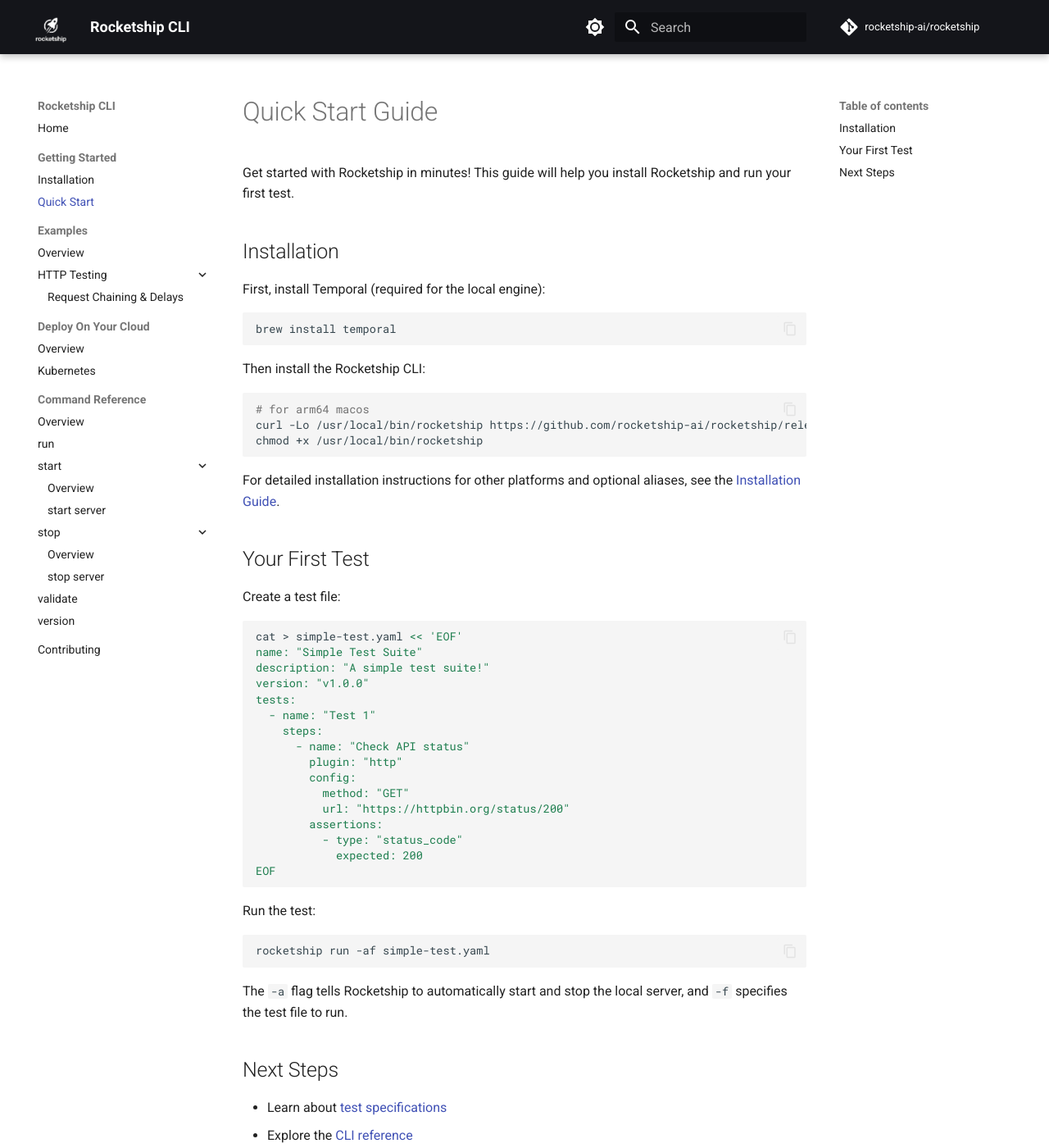
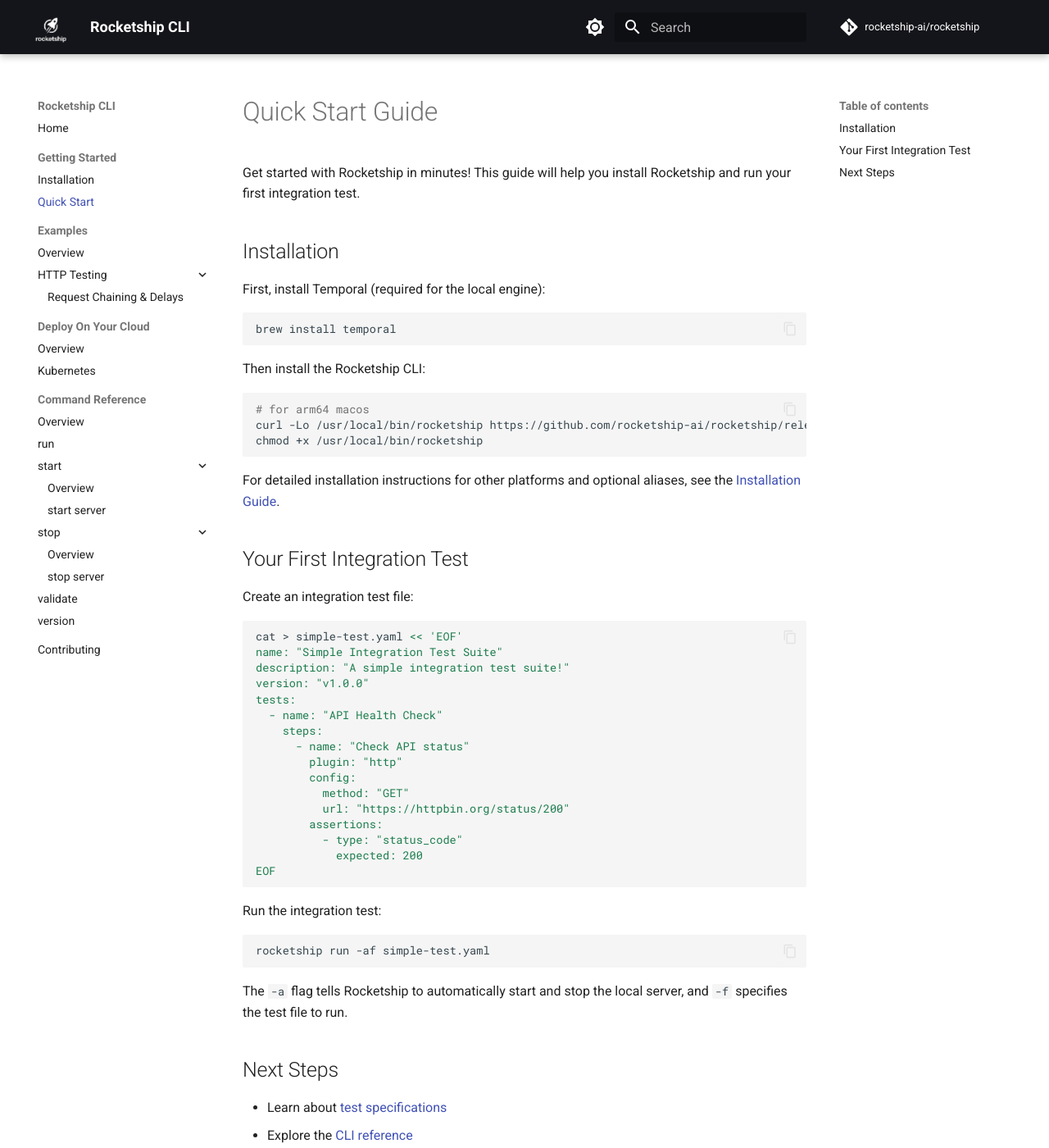
Before and after one commit to rocketship-ai/rocketship, an MkDocs documentation site: the page built from docs/src/quickstart.md, in a window 1280 px wide and 1400 px high. Shown: the whole window at 82% size. Built offline with MkDocs 1.6.1 and Material for MkDocs 9.7.7, drawn with Linux system fonts in a browser that asks for light colours; comment, search, counter and statistics services are not loaded.

Commit message:
readme and docs copy change

````diff
--- a/docs/src/examples.md
+++ b/docs/src/examples.md
@@ -1,12 +1,12 @@
 # Examples
 
-Rocketship comes with example test suites that demonstrate different features and use cases. Each example includes detailed explanations and ready-to-use test specifications.
+Rocketship comes with example integration test suites that demonstrate different features and use cases. Each example includes detailed explanations and ready-to-use integration test specifications.
 
 ## Available Examples
 
 ### HTTP Testing
 
-- [Request Chaining & Delays](examples/request-chaining.md) - Learn how to chain HTTP requests, handle responses, and use delays in your test suites
+- [Request Chaining & Delays](examples/request-chaining.md) - Learn how to chain HTTP requests, handle responses, and use delays in your integration test suites
 
 ## Running the Examples
 
@@ -19,7 +19,7 @@
 Then, run an example:
 
 ```bash
-# Run the example test suite
+# Run the example integration test suite
 rocketship run -af examples/request-chaining/rocketship.yaml
 ```
 
--- a/docs/src/installation.md
+++ b/docs/src/installation.md
@@ -4,7 +4,7 @@
 
 ## Prerequisites
 
-If you want to run tests **without needing to connect to a remote engine**, you need to install Temporal which is required for the local engine:
+If you want to run integration tests **without needing to connect to a remote engine**, you need to install Temporal which is required for the local engine:
 
 ```bash
 brew install temporal  # macOS
@@ -97,6 +97,6 @@
 
 ## Next Steps
 
-- Check out our [Quick Start Guide](quickstart.md) to run your first test
+- Check out our [Quick Start Guide](quickstart.md) to run your first integration test
 - Learn about [test specifications](test-specs.md)
 - Explore our [examples](examples.md)
--- a/docs/src/quickstart.md
+++ b/docs/src/quickstart.md
@@ -1,6 +1,6 @@
 # Quick Start Guide
 
-Get started with Rocketship in minutes! This guide will help you install Rocketship and run your first test.
+Get started with Rocketship in minutes! This guide will help you install Rocketship and run your first integration test.
 
 ## Installation
 
@@ -20,17 +20,17 @@
 
 For detailed installation instructions for other platforms and optional aliases, see the [Installation Guide](installation.md).
 
-## Your First Test
+## Your First Integration Test
 
-Create a test file:
+Create an integration test file:
 
 ```bash
 cat > simple-test.yaml << 'EOF'
-name: "Simple Test Suite"
-description: "A simple test suite!"
+name: "Simple Integration Test Suite"
+description: "A simple integration test suite!"
 version: "v1.0.0"
 tests:
-  - name: "Test 1"
+  - name: "API Health Check"
     steps:
       - name: "Check API status"
         plugin: "http"
@@ -43,7 +43,7 @@
 EOF
 ```
 
-Run the test:
+Run the integration test:
 
 ```bash
 rocketship run -af simple-test.yaml
````
Also changed, not shown: docs/src/index.md (+2 -2 lines), README.md.
